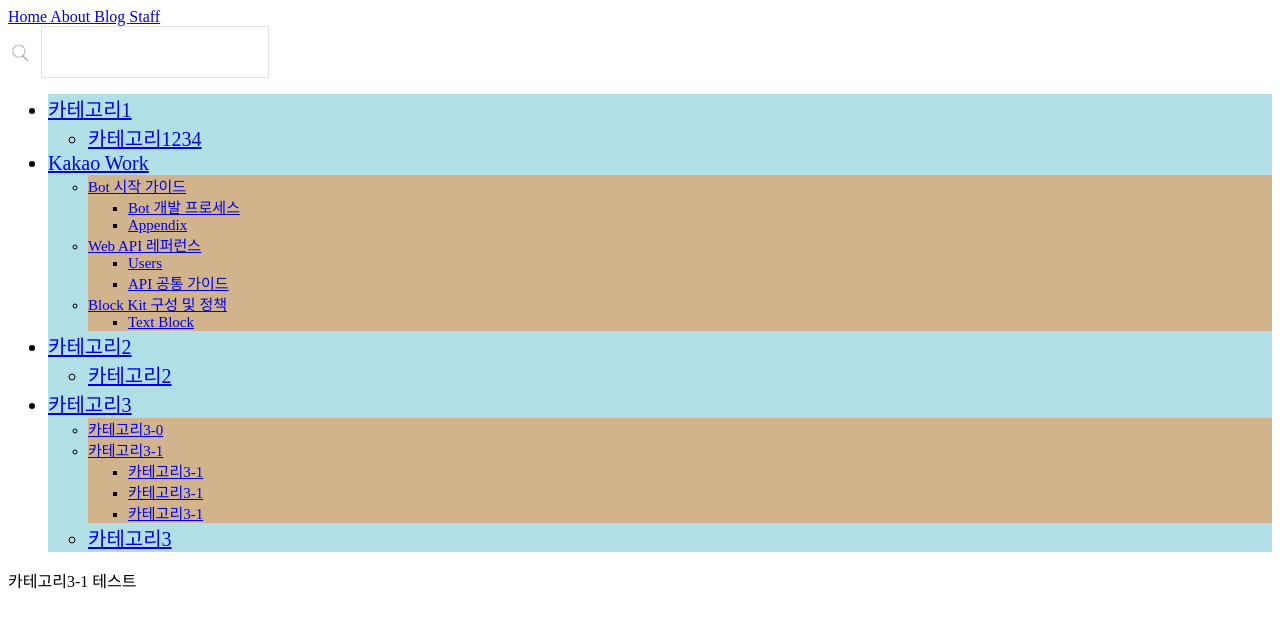
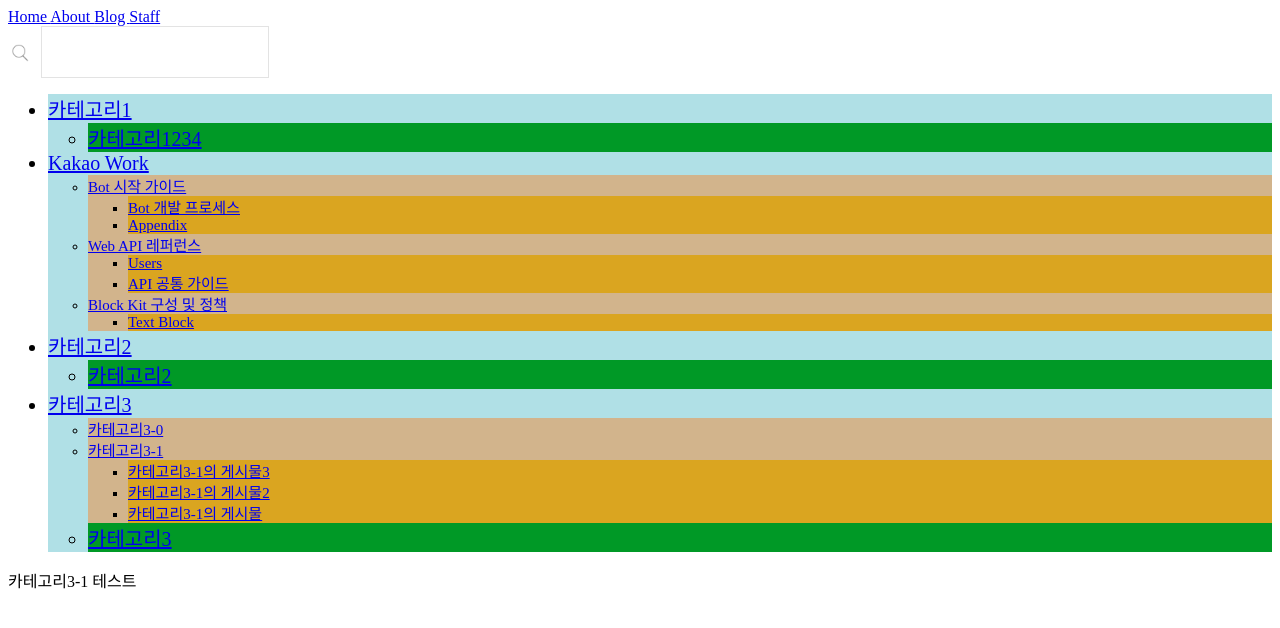
Before and after one commit to wngks8321/wngks8321.github.io, a Jekyll site: the page built from _posts/2020-10-26-category3-1-1.md, in a window 1280 px wide. Shown: the top 628 px of the page. Built offline with Jekyll 4.4.1, drawn with Linux system fonts in a browser that asks for light colours; nearby versions of some CDN libraries.

Commit message:
리스트 css수정

```diff
--- a/_includes/sidebar.liquid
+++ b/_includes/sidebar.liquid
@@ -1,4 +1,4 @@
-<ul class="list_category">
+<ul class="list_maincategory">
     {% assign pages_list = site.pages %}
     {% assign posts_list = site.posts %}
     {% assign categories = pages_list | where_exp: "item", "item.layout == 'category'" %}
@@ -12,14 +12,14 @@
             <a href="{{ site.baseurl }}{{ mainCategory.url }}" class="mainCategory-link {% if page.url == mainCategory.url %}active{% endif %}">
                 {{ mainCategory.title }}
             </a>
-            <ul>
+            <ul class="list_subcategory">
                 {% for subCategory in subCategories %}
                     {% if subCategory.dir contains mainCategory.permalink %}
                         <li class="depth2">
                             <a href="{{ site.baseurl }}{{ subCategory.url }}" class="subCategory-link {% if page.url == subCategory.url %}active{% endif %}">
                                 {{ subCategory.title }}
                             </a>
-                            <ul>
+                            <ul class="list_subpost">
                                 {% for post in posts_list %}
                                     {% assign postCategory = post.categories | first %}
                                     {% if postCategory == subCategory.categoryName %}
@@ -35,7 +35,7 @@
                     {% endif %}
                 {% endfor %}
             </ul>
-            <ul class="list_post">
+            <ul class="list_mainpost">
                 {% for post in posts_list %}
                     {% assign postCategory = post.categories | first %}
                     {% if postCategory == mainCategory.categoryName %}
--- a/_posts/2020-10-26-category3-1-1.md
+++ b/_posts/2020-10-26-category3-1-1.md
@@ -1,6 +1,6 @@
 ---
 layout: post
-title: 카테고리3-1
+title: 카테고리3-1의 게시물
 categories: [category3-1]
 tags: [cate3-1]
 ---
--- a/_posts/2020-10-26-category3-1-2.md
+++ b/_posts/2020-10-26-category3-1-2.md
@@ -1,6 +1,6 @@
 ---
 layout: post
-title: 카테고리3-1
+title: 카테고리3-1의 게시물2
 categories: [category3-1]
 tags: [cate3-1]
 ---
--- a/_posts/2020-10-26-category3-1-3.md
+++ b/_posts/2020-10-26-category3-1-3.md
@@ -1,6 +1,6 @@
 ---
 layout: post
-title: 카테고리3-1
+title: 카테고리3-1의 게시물3
 categories: [category3-1]
 tags: [cate3-1]
 ---
--- a/_sass/main.scss
+++ b/_sass/main.scss
@@ -2,12 +2,20 @@
   color: #31408e
 }
 
-li.depth1 {
+.list_maincategory > li {
   font-size:20px;
   background-color:powderblue;
 }
 
-li.depth2 {
+.list_subcategory > li {
   font-size:15px;
   background-color:tan;
 }
+
+.list_mainpost > li {
+  background-color: #009926;
+}
+
+.list_subpost > li {
+  background-color: goldenrod;
+}
```
Also changed, not shown: _posts/2020-10-28-testpost.md (added, +10 -0 lines), 8 other files.
